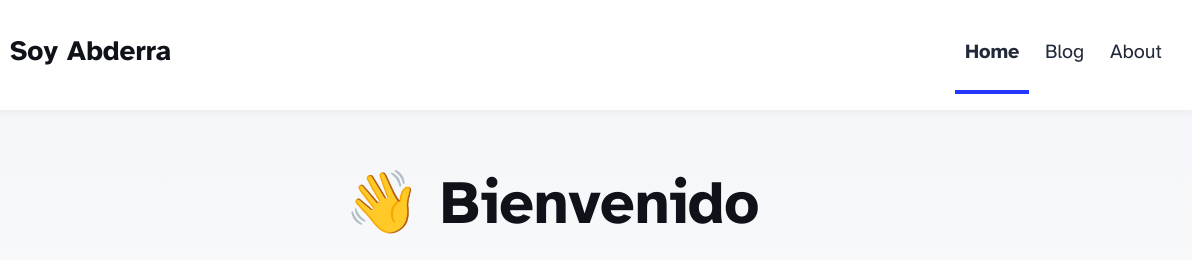
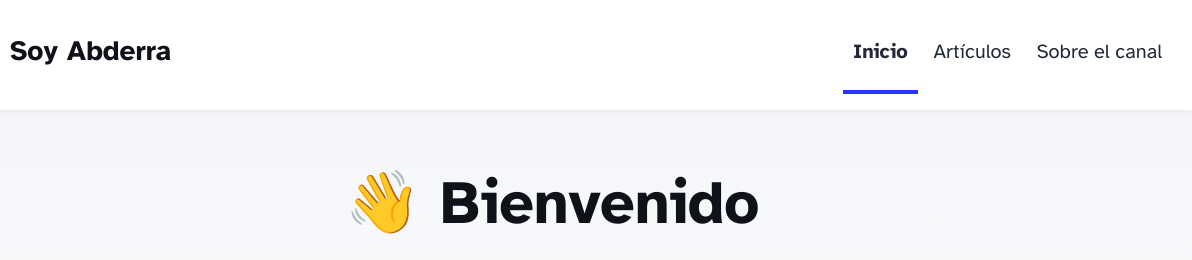
Before and after one commit to abdedarghal111/un-blog, an Astro site: page / in a window 1280 px wide. Shown: the top 260 px of the page, 88-1280 px from the left. Built offline with nearby package versions, Linux system fonts and the light colour scheme; Astro itself is replaced by a stand-in of ours.

Commit message:
chore: cambiar al español el nav

```diff
--- a/src/components/Header.astro
+++ b/src/components/Header.astro
@@ -12,9 +12,9 @@ import { SITE_TITLE } from "../consts";
 			</a>
 		</h2>
 		<div class="internal-links">
-			<HeaderLink href="/">Home</HeaderLink>
-			<HeaderLink href="/blog">Blog</HeaderLink>
-			<HeaderLink href="/about">About</HeaderLink>
+			<HeaderLink href="/">Inicio</HeaderLink>
+			<HeaderLink href="/blog">Artículos</HeaderLink>
+			<HeaderLink href="/about">Sobre el canal</HeaderLink>
 		</div>
 	</nav>
 </header>
```
